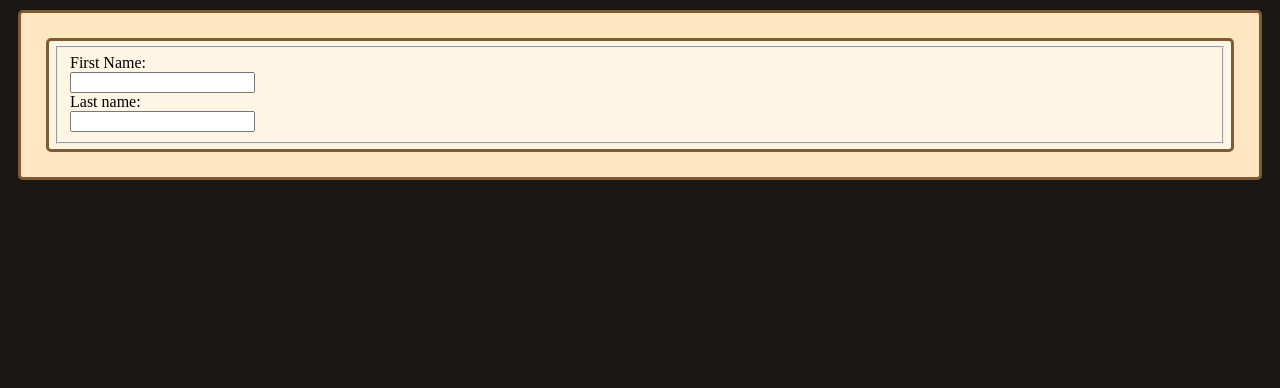
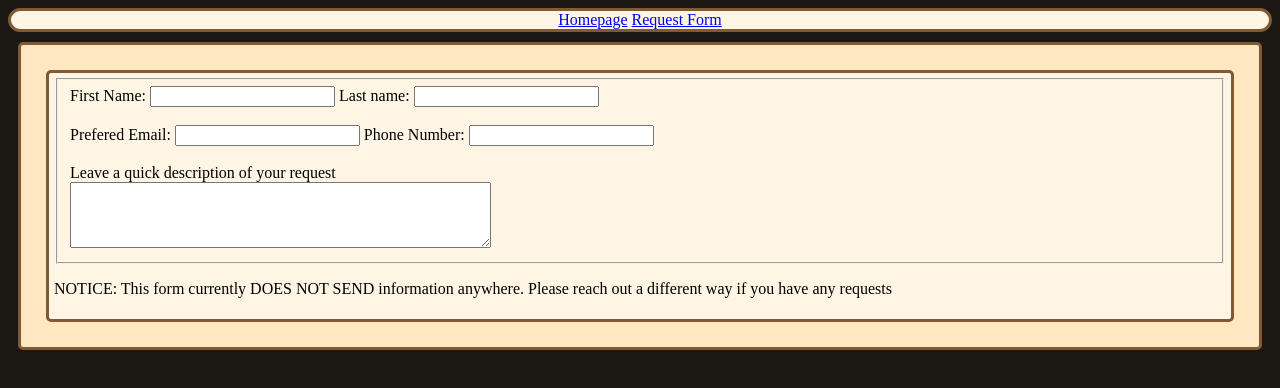
Before and after one commit to OliviaH-glitch/resumeProject, a plain HTML site: page formPage.html in a window 1280 px wide. Drawn offline with Linux system fonts and the light colour scheme.

Commit message:
Github linking works. began formatting the form page and site navbar

```diff
--- a/formPage.html
+++ b/formPage.html
@@ -5,21 +5,45 @@
     <meta charset="UTF-8">
     <meta name="viewport" content="width=device-width, initial-scale=1.0">
     <link rel="stylesheet" href="styles.css">
-    <title>Document</title>
+    <title>Submit Request</title>
 </head>
 
 <body>
+<nav>
+        <a href="index.html">Homepage</a>
+        <a href="formPage.html">Request Form</a>
+    </nav>
+
+
     <section>
 
         <div class="projectInfo">
             <fieldset>
                 <form>
-                    <label for="fname">First Name:</label><br>
-                    <input type="text" id="fname" name="fname"><br>
-                    <label for="lname">Last name:</label><br>
-                    <input type="text" id="lname" name="lname"><br>
+                    <div class="rowCols">
+                        <label for="fname">First Name:</label>
+                        <input type="text" id="fname" name="fname">
+                        <label for="lname">Last name:</label>
+                        <input type="text" id="lname" name="lname"><br><br>
+                    </div>
+
+<div class="rowCols">
+<label for="email">Prefered Email:</label>
+                    <input type="email" id="email" name="email">
+                    <label for="phone">Phone Number:</label>
+                    <input type="tel" id="phone" name="phone" pattern="[0-9]{3}-[0-9]{2}-[0-9]{3}"><br><br>
+
+</div>
+
+
+                    <label for="desc">Leave a quick description of your request</label><br>
+
+                    <textarea id="desc" name="desc" rows="4" cols="50">
+                    </textarea>
                 </form>
             </fieldset>
+            <p id="notice">NOTICE: This form currently DOES NOT SEND information anywhere. Please reach out a different
+                way if you have any requests</p>
         </div>
 
     </section>
--- a/styles.css
+++ b/styles.css
@@ -19,6 +19,10 @@ nav {
     background-color: rgb(255, 245, 229);
     border-radius: 15px;
     border: 3px solid rgb(128, 90, 50);
+    position: sticky;
+    top: 0;
+    z-index: 10;
+    text-align: center;
 }
 
 .card {
@@ -31,6 +35,8 @@ nav {
 
 }
 
+
+
 .displayOne {
     display: flex;
     flex-direction: column;
@@ -42,7 +48,13 @@ nav {
     border: 3px solid rgb(128, 90, 50);
     border-radius: 5px;
     background-color: rgb(255, 245, 229);
-padding:5px;
+    padding: 5px;
+}
+
+.rowCols {
+    display: flex;
+    flex-direction: column;
+    align-items: center;
 }
 
 @media screen and (min-width: 576px) {
@@ -56,6 +68,13 @@ padding:5px;
         flex-direction: column;
         align-items: right;
     }
+
+    .rowCols {
+
+        display: inline;
+        align-content: space-evenly;
+    }
+
 }
 
 @media screen and (min-width: 700px) {
@@ -73,12 +92,12 @@ display: block;
         display: flex;
         flex-direction: row;
         align-items: center;
-margin:40px;
-width:80%;
+        margin: 40px;
+        width: 80%;
     }
 
     .card {
-width:100%
+        width: 100%
     }
 
 }
```
Also changed, not shown: index.html (+2 -2 lines). Lines whose indentation alone changed are shown as unchanged.
